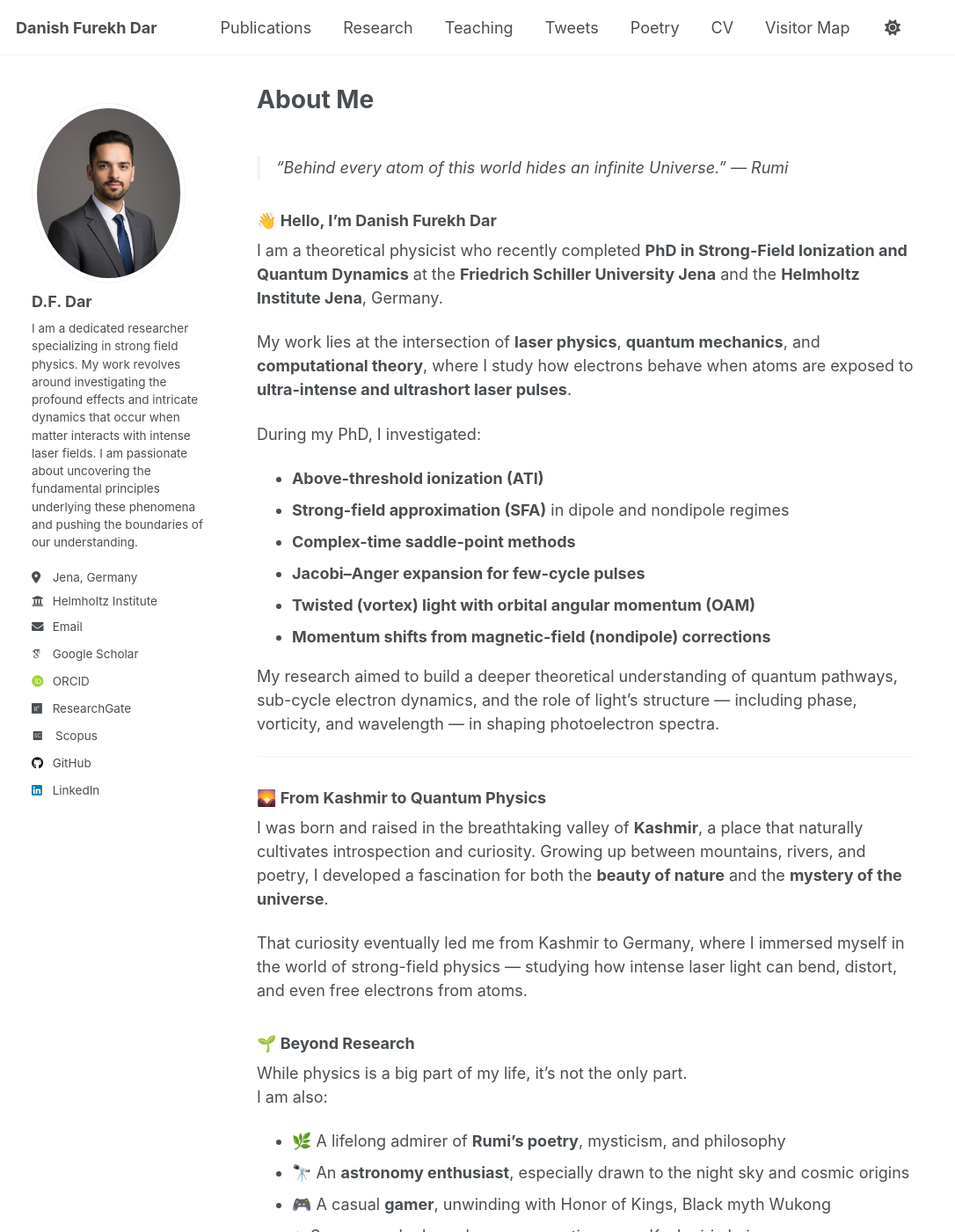
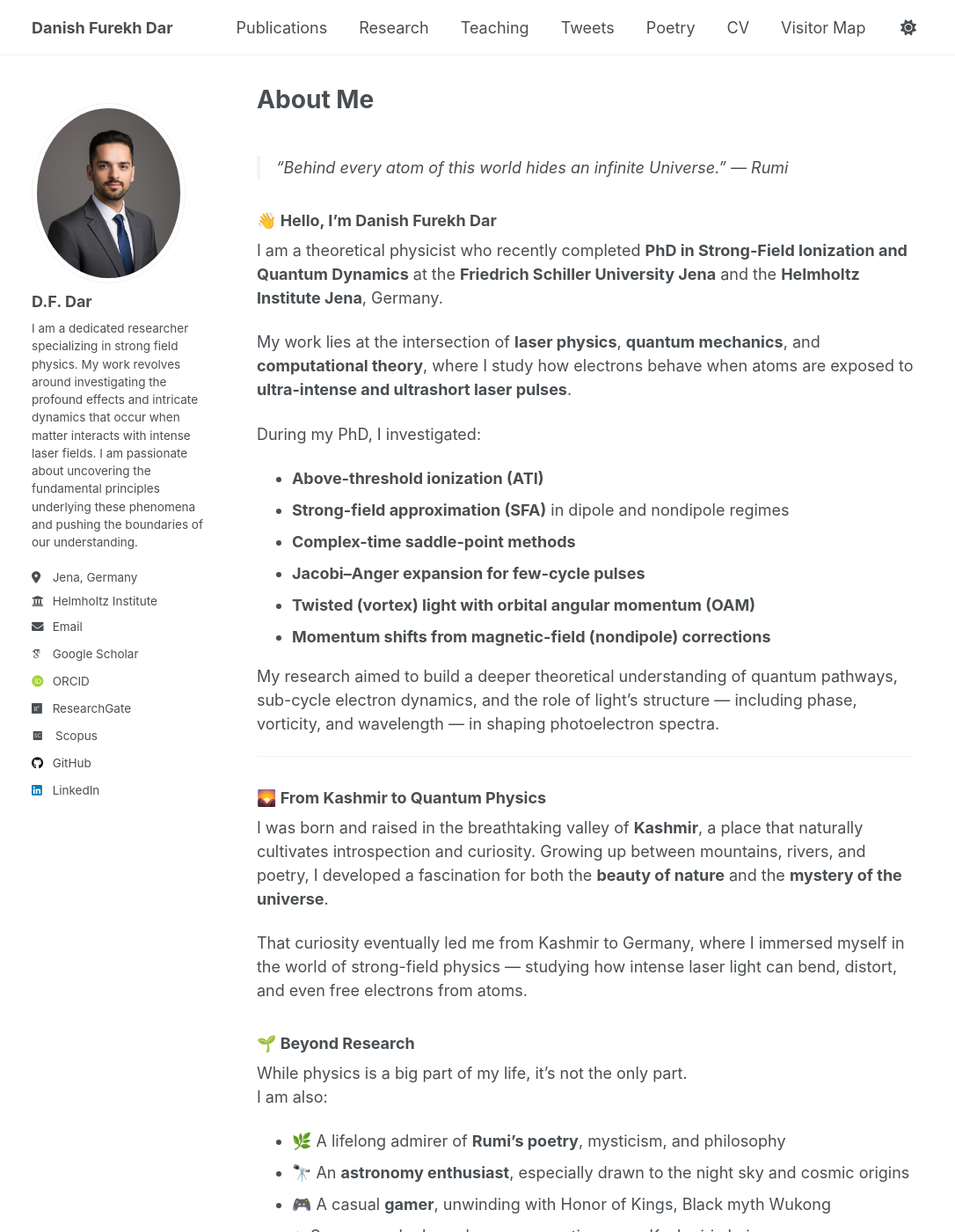
Before and after one commit to danishfurekhdar/danishfurekhdar.github.io, a Jekyll site: the page built from _pages/about.md, in a window 1280 px wide and 1400 px high. Shown: the whole window at 88% size, without its empty margins (0-1086 px from the left). Built offline with Jekyll 4.4.1, drawn with Linux system fonts in a browser that asks for light colours; some web fonts are replaced.

Commit message:
Update _custom.scss

```diff
--- a/_sass/_custom.scss
+++ b/_sass/_custom.scss
@@ -27,3 +27,34 @@
     padding-right: 4rem;
   }
 }
+
+/* ===============================
+   FULL-WIDTH HEADER / NAV
+   =============================== */
+
+/* Masthead wrapper */
+.masthead,
+.masthead__inner-wrap {
+  max-width: 100% !important;
+  width: 100% !important;
+}
+
+/* Navigation bar */
+.nav,
+.nav__list {
+  max-width: 100% !important;
+}
+
+/* Keep nav content aligned nicely */
+.masthead__inner-wrap {
+  padding-left: 2rem;
+  padding-right: 2rem;
+}
+
+/* Large screens */
+@media (min-width: 1400px) {
+  .masthead__inner-wrap {
+    padding-left: 4rem;
+    padding-right: 4rem;
+  }
+}
```
